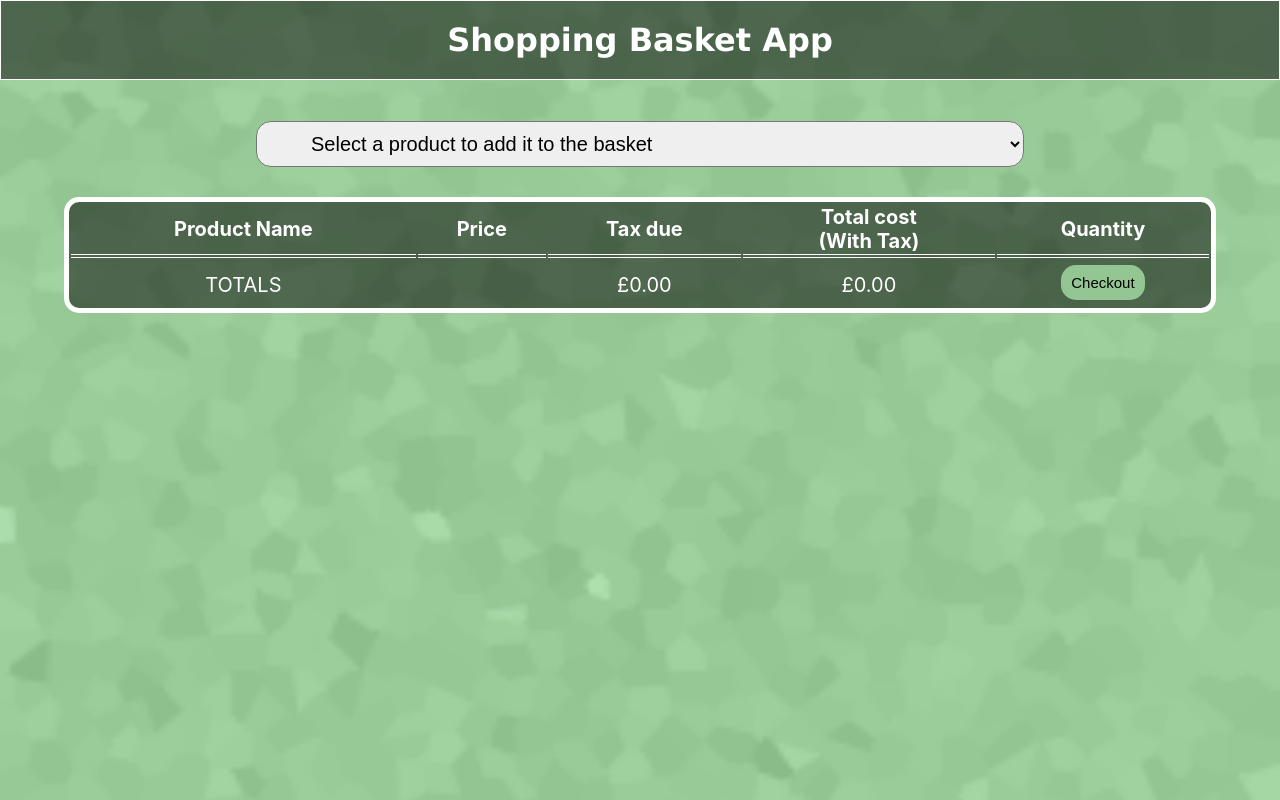
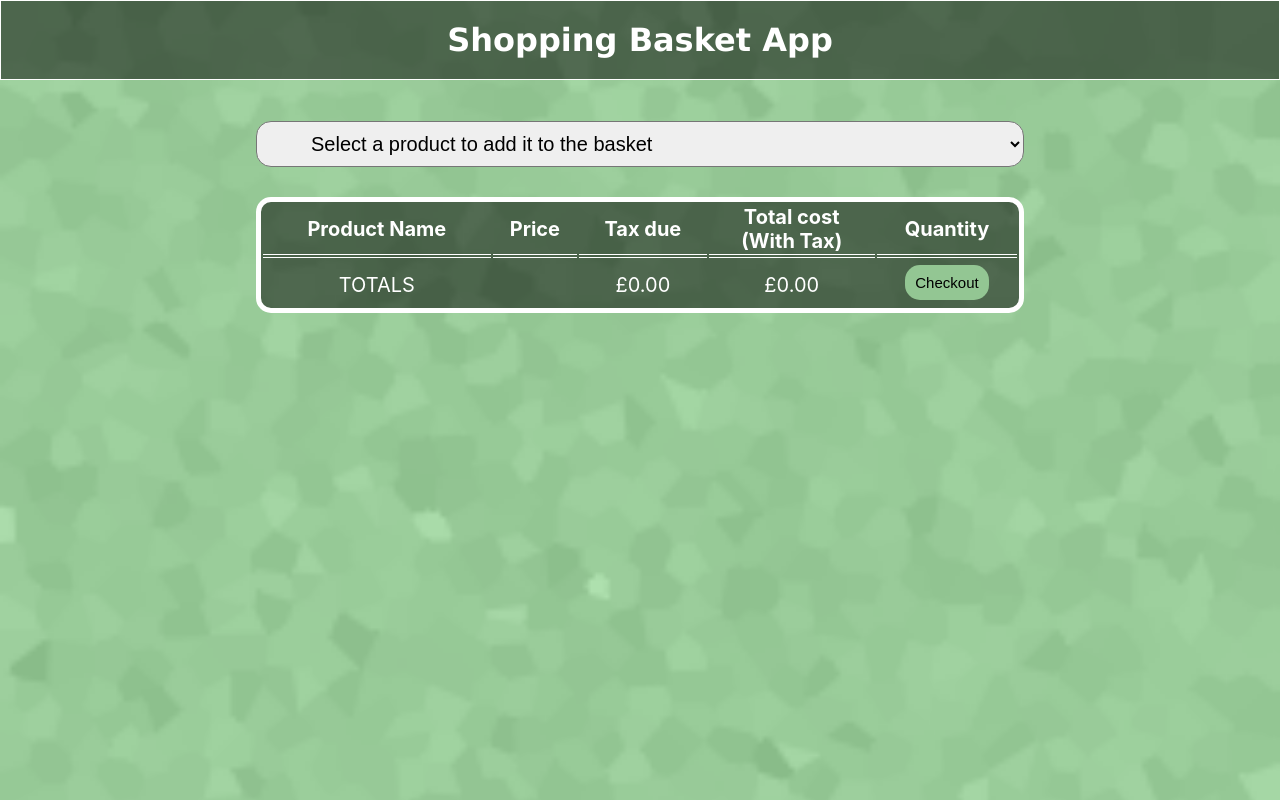
Before and after one commit to aidnolan/shopping-basket, a React (Create React App) app: page / in a window 1280 px wide. Built offline with nearby package versions, Linux system fonts and the light colour scheme.

Commit message:
adjusted styling slightly

```diff
--- a/src/App.css
+++ b/src/App.css
@@ -34,14 +34,14 @@ table {
   font-size: 20px;
   margin-left: auto;
   margin-right: auto;
-  width: 90%;
+
 }
 
 .tableBasket {
   border: solid 5px white;
   text-align: center;
   color: white;
-  width: 90%;
+  width: 60%;
   background-color: rgba(0, 0, 0, 0.5);
   float: center;
   margin-top: 30px;
@@ -56,7 +56,7 @@ table {
   border: solid 2px white;
   text-align: center;
   color: white;
-  width: 90%;
+  width: 70%;
   background-color: rgba(0, 0, 0, 0.8);
   -webkit-border-radius: 15px;
   -moz-border-radius: 15px;
```
